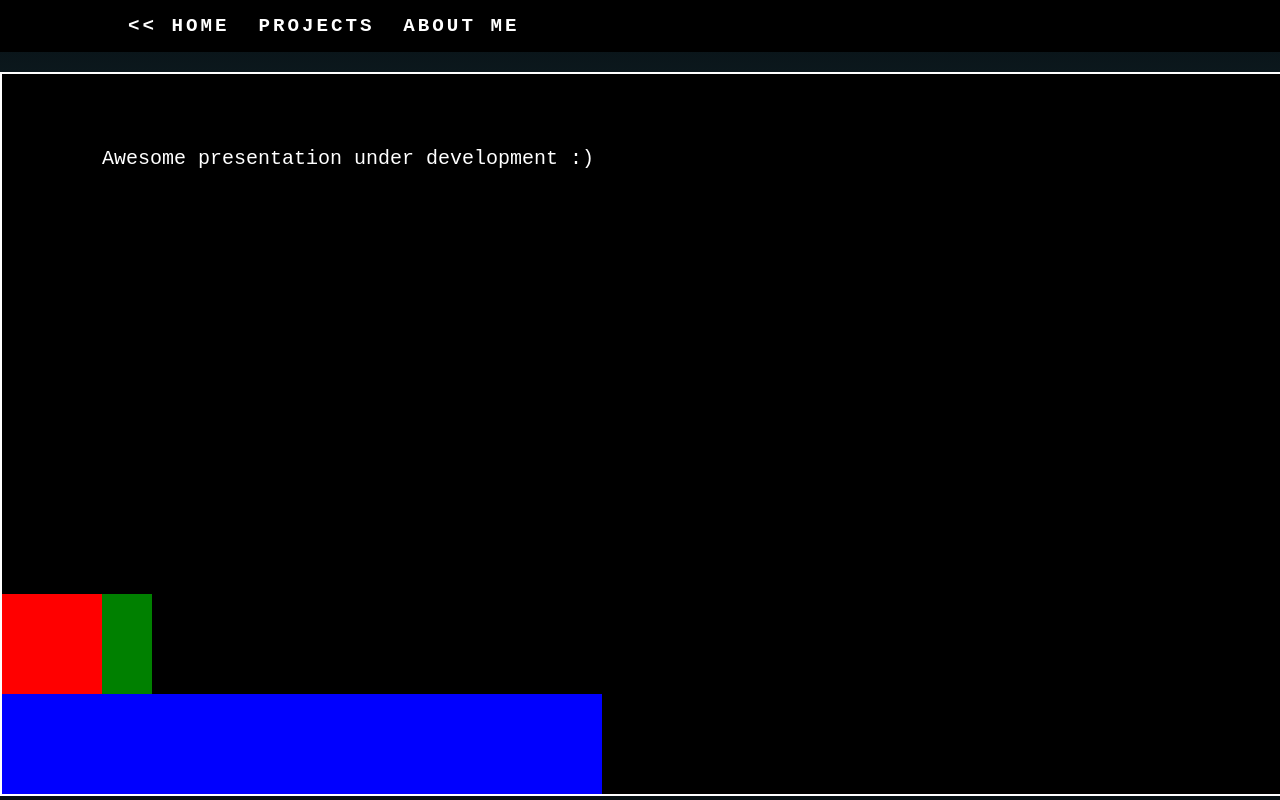
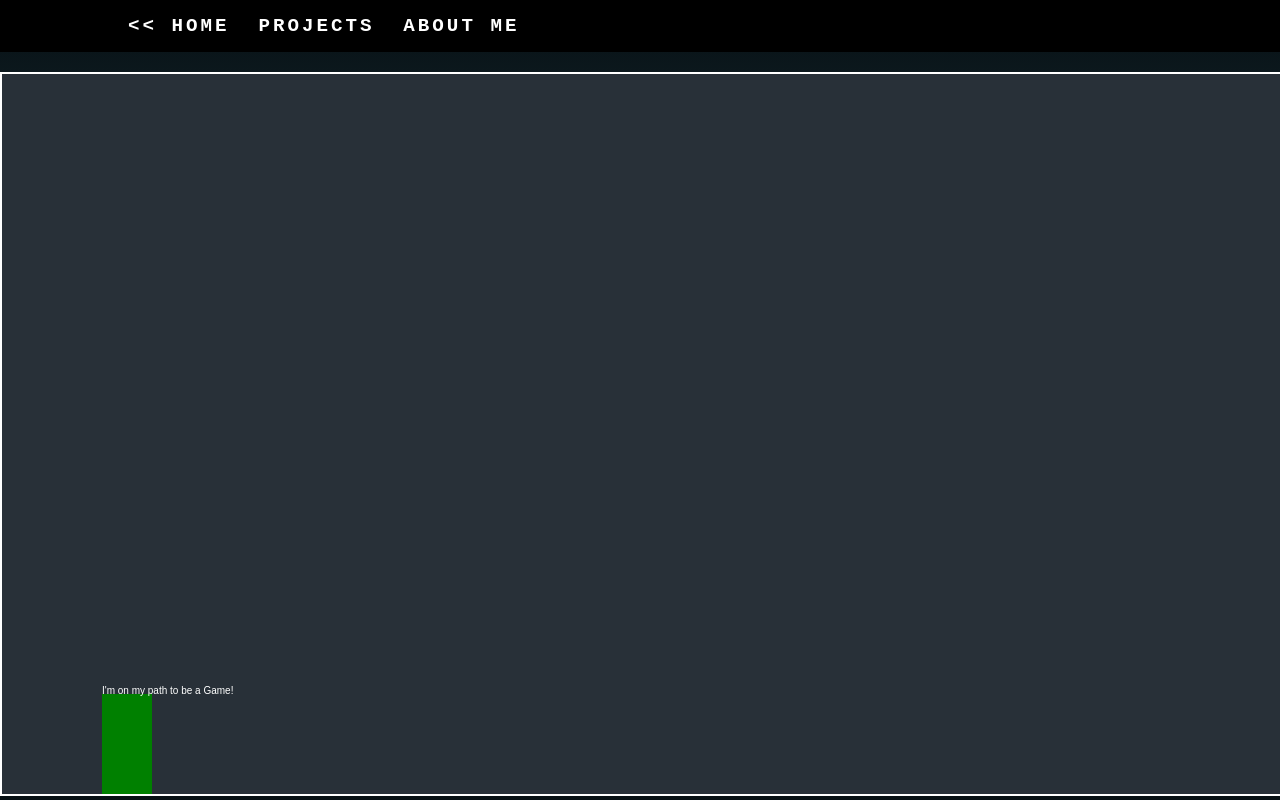
Before and after one commit to FrancPS/francps.github.io, a plain HTML site: page index.html in a window 1280 px wide. Shown: the top 800 px of the page. Drawn offline with Linux system fonts and the light colour scheme.

Commit message:
New game structure and goya project

```diff
--- a/css/main.css
+++ b/css/main.css
@@ -20,17 +20,15 @@ hr {
 
 h1 {
     padding: 1vh 0;
-    font: bold 2.7em;
     color: #00bdff;
 }
 
 h2 {
-    font: bold 2em;
     color: #05bbfa;
 }
 
-h3 {
-    font-size: 1em;
+a {
+    color: #05bbfa;
 }
 
 a:hover {
@@ -155,6 +153,10 @@ a:hover {
     border-radius: 10px;
 }
 
+    .flex_item a {
+        text-decoration: none;
+    }
+
 .img_container {
     height: 100%;
     overflow: hidden;
--- a/index.html
+++ b/index.html
@@ -34,6 +34,10 @@
     </div>
 
     <script src="js/main.js"></script>
+    <script src="js/controller.js"></script>
+    <script src="js/display.js"></script>
+    <script src="js/game.js"></script>
+    <script src="js/engine.js"></script>
     <script src="js/player.js"></script>
     <script src="js/worldElement.js"></script>
 </body>
--- /dev/null
+++ b/js/controller.js
@@ -0,0 +1,41 @@
+const Controller = function () {
+
+    this.up = new Controller.ButtonInput();
+    this.left = new Controller.ButtonInput();
+    this.right = new Controller.ButtonInput();
+
+
+
+    this.keyDownUp = function (type, key) {
+        var down = (type == "keydown") ? true : false;
+        switch (key) {
+            case "a":
+            case "ArrowLeft":
+                this.left.getInput(down); break;
+            case "w":
+            case "ArrowUp":
+                this.up.getInput(down); break;
+            case "d":
+            case "ArrowRight":
+                this.right.getInput(down); break;
+        }
+    };
+
+};
+
+Controller.prototype = {
+    constructor: Controller
+};
+
+Controller.ButtonInput = function () {
+    this.active = this.down = false;
+};
+
+Controller.ButtonInput.prototype = {
+    constructor: Controller.ButtonInput,
+
+    getInput: function (down) {
+        if (this.down != down) { this.active = down; }
+        this.down = down;
+    },
+}
--- /dev/null
+++ b/js/display.js
@@ -0,0 +1,32 @@
+const Display = function (canvas) {
+    this.buffer = document.createElement("canvas").getContext("2d");
+    this.ctx = canvas.getContext("2d");
+
+    this.drawRectangle = function (x, y, width, height, color) {
+        this.buffer.fillStyle = color;
+        this.buffer.fillRect(Math.floor(x), Math.floor(y), width, height);
+    };
+
+    this.drawText = function (x, y, string, color) {
+        this.buffer.fillStyle = color;
+        this.buffer.fillText(string, Math.floor(x), Math.floor(y));
+    };
+
+    this.clearBuffer = function (color) {
+        this.buffer.fillStyle = color;
+        this.buffer.fillRect(0, 0, this.buffer.canvas.width, this.buffer.canvas.height);
+    };
+
+    this.render = function () { this.ctx.drawImage(this.buffer.canvas, 0, 0); };
+
+    this.resize = function (event) {
+        //var width, height;
+
+        //width = document.documentElement.clientWidth * 0.5;
+        //height = document.documentElement.clientHeight * 0.5;
+
+
+        //this.buffer.canvas.width = 1280; // Take these from game.world
+        //this.buffer.canvas.height = 720;
+    };
+}
--- /dev/null
+++ b/js/engine.js
@@ -0,0 +1,41 @@
+const Engine = function (framerate, render, update) {
+
+    this.animationFrameRequest = undefined,     // ref to AFR
+    this.time = undefined,                      // the most recent timestamp of loop execution
+    this.timeStep = framerate,                  // 1000/30 = 30 fps
+
+    this.updated = false;                       // Wether or not the Update function has been called since the last cycle
+
+    this.update = update;
+    this.render = render;
+
+    this.run = function (timeStamp) {
+        this.accumuatedTime += timeStamp - this.time;
+        this.time = timeStamp;
+
+        if (this.accumuatedTime >= this.timeStep * 3) {
+            this.accumuatedTime = this.timeStep;
+        }
+
+        while (this.accumuatedTime >= this.timeStep) {
+            this.accumuatedTime = this.timeStep;
+            this.update(timeStamp);
+            this.updated = true;
+        }
+
+        if (this.updated) {
+            this.updated = false;
+            this.render(timeStamp);
+        }
+
+        this.animationFrameRequest = window.requestAnimationFrame(this.handleRun);
+
+    };
+
+
+    this.start = function () {
+        setInterval(update, framerate);
+        setInterval(render, framerate);
+    };
+
+}
--- /dev/null
+++ b/js/game.js
@@ -0,0 +1,37 @@
+const Game = function () {
+
+    this.world = {
+        backgroundColor: "rgba(40, 48, 56, 1)",
+
+        friction: 0.9,
+        gravity: 5,
+
+        player: new Player(100, 20),
+
+        width: 1280,
+        height: 720,
+
+        worldCollision: function (object) {
+            if (object.x < 0) { object.x = 0; object.velocityX = 0; }
+            else if (object.x + object.width > this.width) { object.x = this.width - object.width; object.velocityX = 0; }
+            if (object.y < 0) { object.y = 0; object.velocityY = 0; }
+            else if (object.y + object.height > this.height) { object.y = this.height - object.height; object.velocityY = 0; object.jumping = false; }
+        },
+
+        update: function () {
+            this.player.velocityY += this.gravity;
+            this.player.update();
+
+            this.player.velocityX *= this.friction;
+            this.player.velocityY *= this.friction;
+
+            this.worldCollision(this.player);
+        }
+    };
+
+    this.update = function() { this.world.update(); };
+
+
+};
+
+Game.prototype = { constructor: Game };
--- a/js/main.js
+++ b/js/main.js
@@ -1,6 +1,74 @@
-// Initialise canvas variables
-var canvas;
-var ctx;
+
+window.addEventListener("load", function (event) {
+    "use strict";
+
+    ////////////////
+    // FUNCTIONS  //
+    ////////////////
+
+    var render = function () {
+        display.clearBuffer(game.world.backgroundColor);
+        display.drawRectangle(game.world.player.x, game.world.player.y, game.world.player.width, game.world.player.height, game.world.player.color);
+        display.drawText(game.world.player.x, game.world.player.y, "I'm on my path to be a Game!", "white");
+        display.render();
+    }
+
+    var update = function () {
+        if (controller.left.active) { game.world.player.moveLeft(); };
+        if (controller.right.active) { game.world.player.moveRight(); };
+        if (controller.up.active) { game.world.player.jump(); controller.up.active = false; };
+        game.update();
+    }
+
+    var keyDownUp = function (event) {
+        controller.keyDownUp(event.type, event.key);
+    };
+
+    var resize = function (event) { }
+
+    ////////////////
+    //  OBJECTS   //
+    ////////////////
+
+    /* The controller handles user input */
+    var controller = new Controller();
+
+    /* The display handles window resizing, and the on-screen canvas. */
+    var display = new Display(document.querySelector("#gameCanvas"));
+
+    /* The game holds all the game logic. */
+    var game = new Game();
+
+    /* Te engine is where the previous elements interact. */
+    var engine = new Engine(1000 / 30, render, update);
+
+
+
+    ////////////////
+    // INITIALIZE //
+    ////////////////
+
+    // Scale the graphic canvas to the
+    display.buffer.canvas.width = game.world.width;
+    display.buffer.canvas.height = game.world.height;
+
+    window.addEventListener("resize", resize);
+    window.addEventListener("keydown", keyDownUp);
+    window.addEventListener("keyup", keyDownUp);
+
+    display.resize();
+    engine.start();
+});
+
+
+
+
+
+
+
+
+/*
+
 
 // Initialise input variables
 var upKey;
@@ -16,7 +84,6 @@ var worldElements = [];
 window.onload = function() {
     // Assign canvas and context variables
     canvas = document.getElementById("gameCanvas");
-    ctx = canvas.getContext("2d");
     ctx.font = "20px Courier New";
 
     // Setup key input listeners
@@ -26,6 +93,7 @@ window.onload = function() {
     player = new Player(100, 400);
 
     // Create world elements
+    // TO ARRANGE: 1 tile = 40x40
     for (let i = 0; i < 6; ++i) {
         worldElements.push(new WorldElement(0+100*i, 620, 100, 100, 1))
     }
@@ -98,3 +166,4 @@ function checkIntersection(r1, r2) {
         return true;
     }
 }
+*/
--- a/js/player.js
+++ b/js/player.js
@@ -1,14 +1,18 @@
-function Player(x, y) {
+const Player = function (x, y) {
     this.x = x;
     this.y = y;
     this.width = 50;
     this.height = 100;
-    this.xVelocity = 0;
-    this.yVelocity = 0;
-    this.maxXVelocity = 10;
-    this.friction = 0.6;
+    this.velocityX = 0;
+    this.velocityY = 0;
+    this.acceleration = 2;
+    this.jumping = true;
+    this.jumpPower = 50;
 
-    this.active = true;
+    this.color = "green"; //TODO: replace with sprites
+
+
+    /*this.active = true;
 
     this.step = function () {
         // Movement
@@ -79,14 +83,27 @@ function Player(x, y) {
                 }
             }
 
-            // Update position
-            this.x += this.xVelocity;
-            this.y += this.yVelocity;
         }
+    };
+*/
+};
+
+Player.prototype = {
+
+    constructor: Player,
+
+    jump: function () {
+        if (!this.jumping) {
+            this.jumping = true;
+            this.velocityY -= this.jumpPower;
+        }
+    },
+
+    moveLeft: function () { this.velocityX -= this.acceleration; },
+    moveRight: function () { this.velocityX += this.acceleration; },
+
+    update: function () {
+        this.x += this.velocityX;
+        this.y += this.velocityY;
     }
-
-    this.draw = function() {
-        ctx.fillStyle = "green";
-        ctx.fillRect(this.x, this.y, this.width, this.height);
-    }
-}
+};
--- a/js/worldElement.js
+++ b/js/worldElement.js
@@ -12,5 +12,5 @@ function WorldElement(x, y, width, height, type) {
             ctx.fillStyle = "red";
         }
         ctx.fillRect(this.x, this.y, this.width, this.height);
-    }
+    };
 }
```
Also changed, not shown: about.html (+4 -4 lines), projects.html (+28 -2 lines), data/img/GoyasNightmare.png (added).
